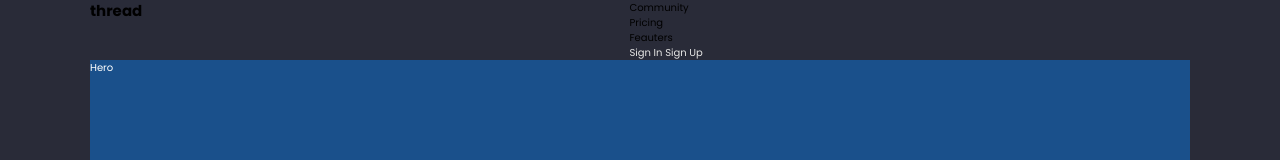
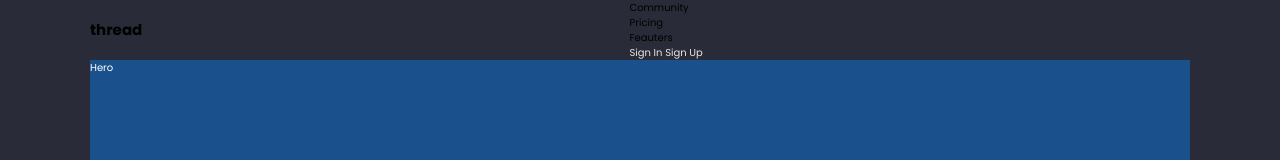
Before and after one commit to felbabf/html-css-simple-agency-website, a plain HTML site: page index.html in a window 1280 px wide. Shown: the top 160 px of the page. Drawn offline with Linux system fonts and the light colour scheme.

Commit message:
felbab: :

```diff
--- a/style.css
+++ b/style.css
@@ -83,6 +83,9 @@
 
     display: flex;
     justify-content: space-between;
+    align-items: center;
+
+    position: relative;
 }
 
 
```
